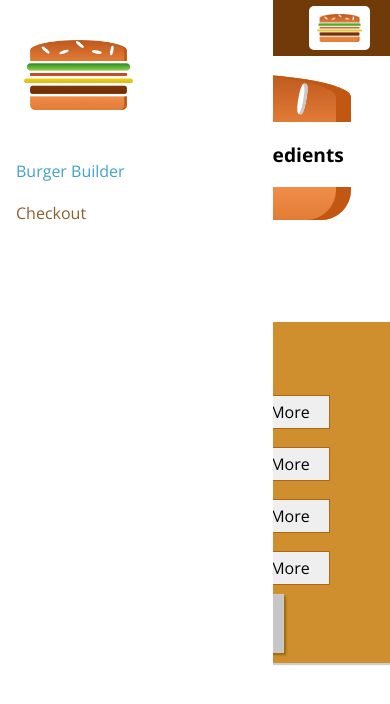
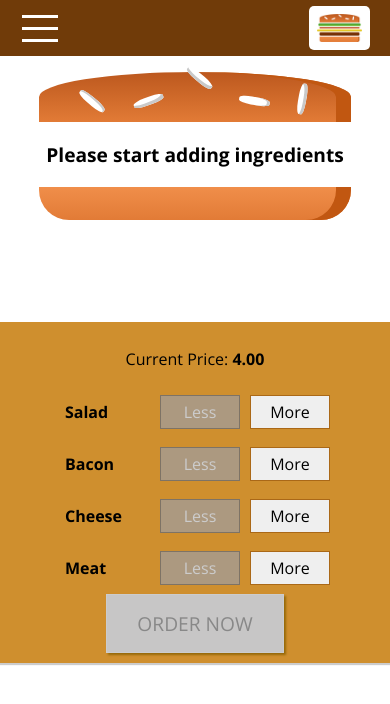
Before and after one commit to calvin1337/React, a React (Create React App) app in the folder burger-app/: page / in a window 390 px wide. Shown: the top 704 px of the page. Built offline with nearby package versions, Linux system fonts and the light colour scheme.

Commit message:
finished sidedrawer and styled for mobile

```diff
--- a/burger-app/src/components/Layout/Layout.js
+++ b/burger-app/src/components/Layout/Layout.js
@@ -1,4 +1,4 @@
-import React from "react";
+import React, { Component } from "react";
 
 import Aux from "../../hoc/Aux";
 import './Layout.css';
@@ -6,14 +6,36 @@ import Toolbar from "../Navigation/Toolbar/Toolbar";
 import SideDrawer from "../Navigation/SideDrawer/SideDrawer";
 
 
-const layout = (props) => (
-    <Aux>
-        <Toolbar />
-        <SideDrawer />
+class Layout extends Component {
+
+    state = {
+        showSideDrawer: false
+    }
+
+    sideDrawerClosedHandler = () => {
+        this.setState({showSideDrawer:false});
+    }
+
+    sideDrawerToggleHandler = () => {
+        this.setState((prevState) => {
+
+            return {showSideDrawer: !prevState.showSideDrawer
+        }});
+    }
+
+    render () {
+        return (
+            <Aux>
+        <Toolbar drawerToggleClicked={this.sideDrawerToggleHandler}/>
+        <SideDrawer open={this.state.showSideDrawer}
+        closed={this.sideDrawerClosedHandler} />
     <main className="Content">
-        {props.children}
+        {this.props.children}
     </main>
     </Aux>
-);
+        )
+    }
 
-export default layout;
+}
+
+export default Layout;
--- /dev/null
+++ b/burger-app/src/components/Navigation/SideDrawer/DrawerToggle/DrawerToggle.js
@@ -0,0 +1,12 @@
+import React from "react";
+import classes from "./drawerToggle.module.css";
+
+const drawerToggle = (props) => (
+    <div className={classes.DrawerToggle}onClick={props.clicked}>
+        <div></div>
+        <div></div>
+        <div></div>
+    </div>
+);
+
+export default drawerToggle;
--- /dev/null
+++ b/burger-app/src/components/Navigation/SideDrawer/DrawerToggle/drawerToggle.module.css
@@ -0,0 +1,23 @@
+.DrawerToggle {
+    width: 40px;
+    height: 100%;
+    display: flex;
+    flex-flow: column;
+    justify-content: space-around;
+    align-items: center;
+    padding: 10px 0;
+    box-sizing: border-box;
+    cursor: pointer;
+}
+
+.DrawerToggle div {
+    width: 90%;
+    height: 3px;
+    background-color: white;
+}
+
+@media (min-width: 500px) {
+    .DrawerToggle {
+        display: none;
+    }
+}
--- a/burger-app/src/components/Navigation/SideDrawer/SideDrawer.js
+++ b/burger-app/src/components/Navigation/SideDrawer/SideDrawer.js
@@ -2,13 +2,21 @@ import React from "react"
 import Logo from "../../Logo/Logo";
 import NavigationItems from "../NavigationItems/NavigationItems";
 import classes from "./sideDrawer.module.css";
+import Backdrop from "../../UI/Backdrop/Backdrop";
+import Aux from "../../../hoc/Aux";
+
 const sideDrawer = (props) => {
 
-    //...
+    let attachedClasses = [classes.SideDrawer, classes.Close];
 
+    if(props.open) {
+        attachedClasses = [classes.SideDrawer, classes.Open]
+    }
 
     return(
-        <div className={classes.SideDrawer}>
+        <Aux>
+        <Backdrop  show={props.open} clicked={props.closed}/>
+        <div className={attachedClasses.join(" ")}>
            <div className={classes.Logo}>
             <Logo />
             </div>
@@ -16,6 +24,7 @@ const sideDrawer = (props) => {
                 <NavigationItems />
             </nav>
         </div>
+        </Aux>
     );
 }
 
--- a/burger-app/src/components/Navigation/Toolbar/Toolbar.js
+++ b/burger-app/src/components/Navigation/Toolbar/Toolbar.js
@@ -1,11 +1,13 @@
-import React from "react"
+import React from "react";
 
-import classes from "./toolbar.module.css"
-import Logo from "../../Logo/Logo"
-import NavigationItems from "../NavigationItems/NavigationItems"
+import classes from "./toolbar.module.css";
+import Logo from "../../Logo/Logo";
+import NavigationItems from "../NavigationItems/NavigationItems";
+import DrawerToggle from "../SideDrawer/DrawerToggle/DrawerToggle";
+
 const toolbar = (props) => (
     <header className={classes.Toolbar}>
-        <div>MENU</div>
+        <DrawerToggle clicked={props.drawerToggleClicked}/>
         <div className={classes.Logo}>
         <Logo/>
         </div>
--- a/burger-app/src/components/UI/Backdrop/Backdrop.css
+++ b/burger-app/src/components/UI/Backdrop/Backdrop.css
@@ -5,5 +5,5 @@
     z-index: 100;
     left:0;
     top:0;
-    background-color:rgbc(0, 0, 0, 0.5);
+    background-color:rgba(0, 0, 0, 0.5);
 }
```
